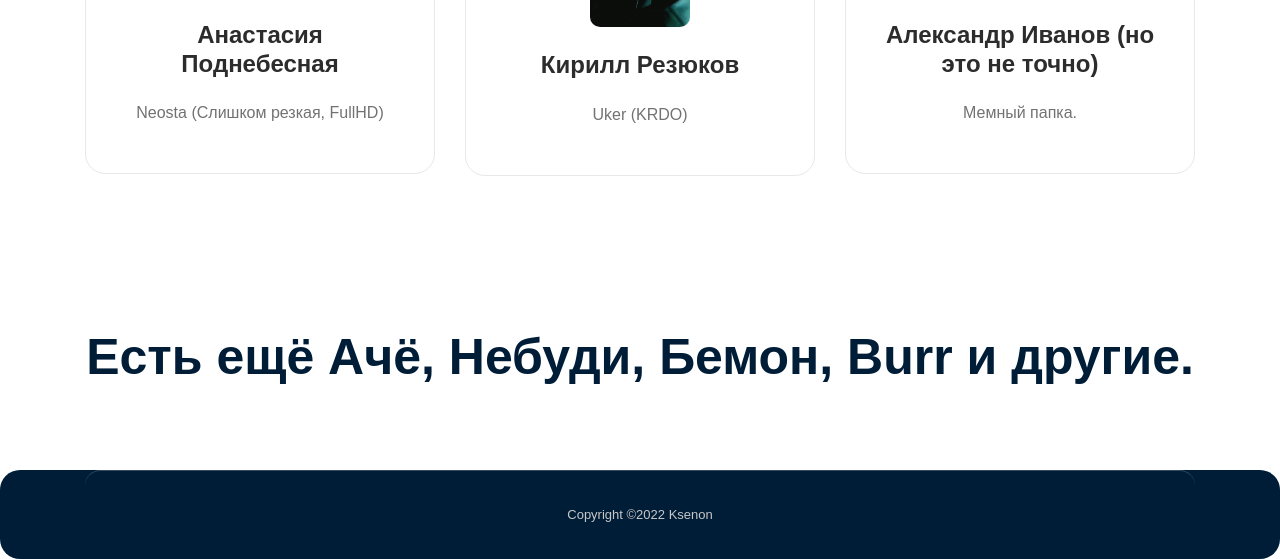
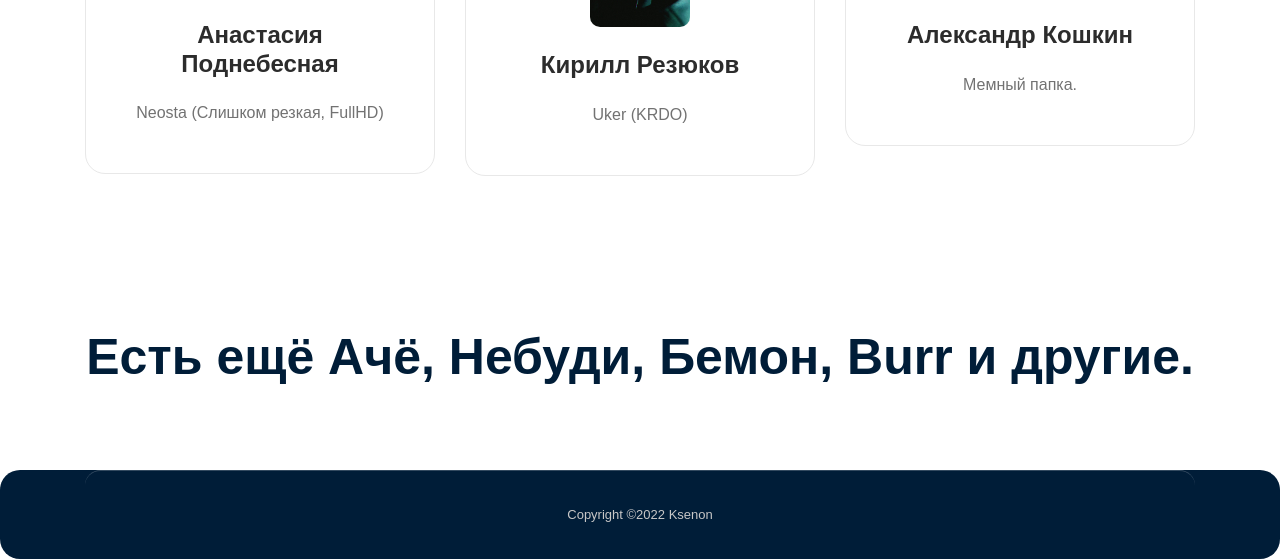
Before and after one commit to ksenonksksks/ksenonksksks.github.io, a plain HTML site: page team.html in a window 1280 px wide. Shown: the part 1292-1851 px from the top of the page. Drawn offline with Linux system fonts and the light colour scheme; a web font is replaced by a local one.

Commit message:
Update team.html

```diff
--- a/team.html
+++ b/team.html
@@ -147,7 +147,7 @@
                         <div class="icon">
                             <img src="" width="210px" height="150px" alt="">
                         </div>
-                        <h3>Александр Иванов (но это не точно)</h3>
+                        <h3>Александр Кошкин</h3>
                         <p>Мемный папка.</p>
                     </div>
                 </div>
```
